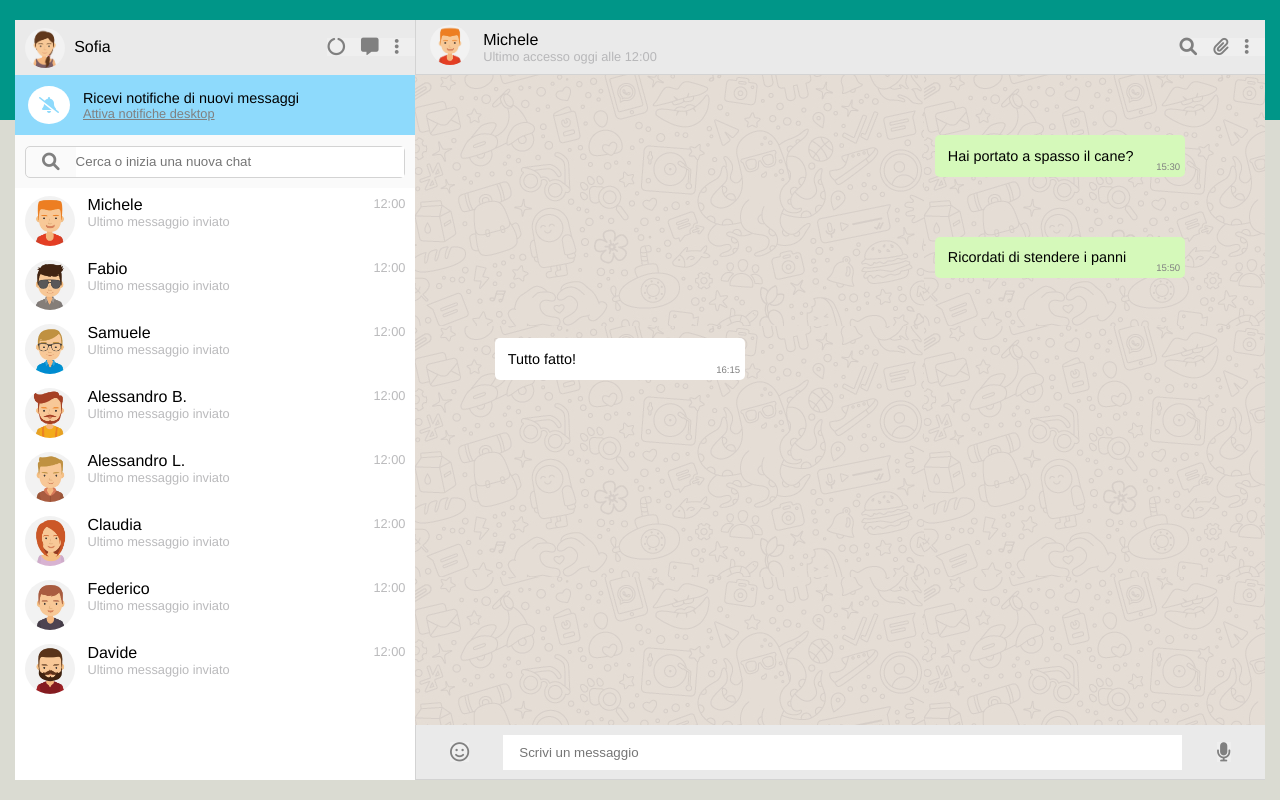
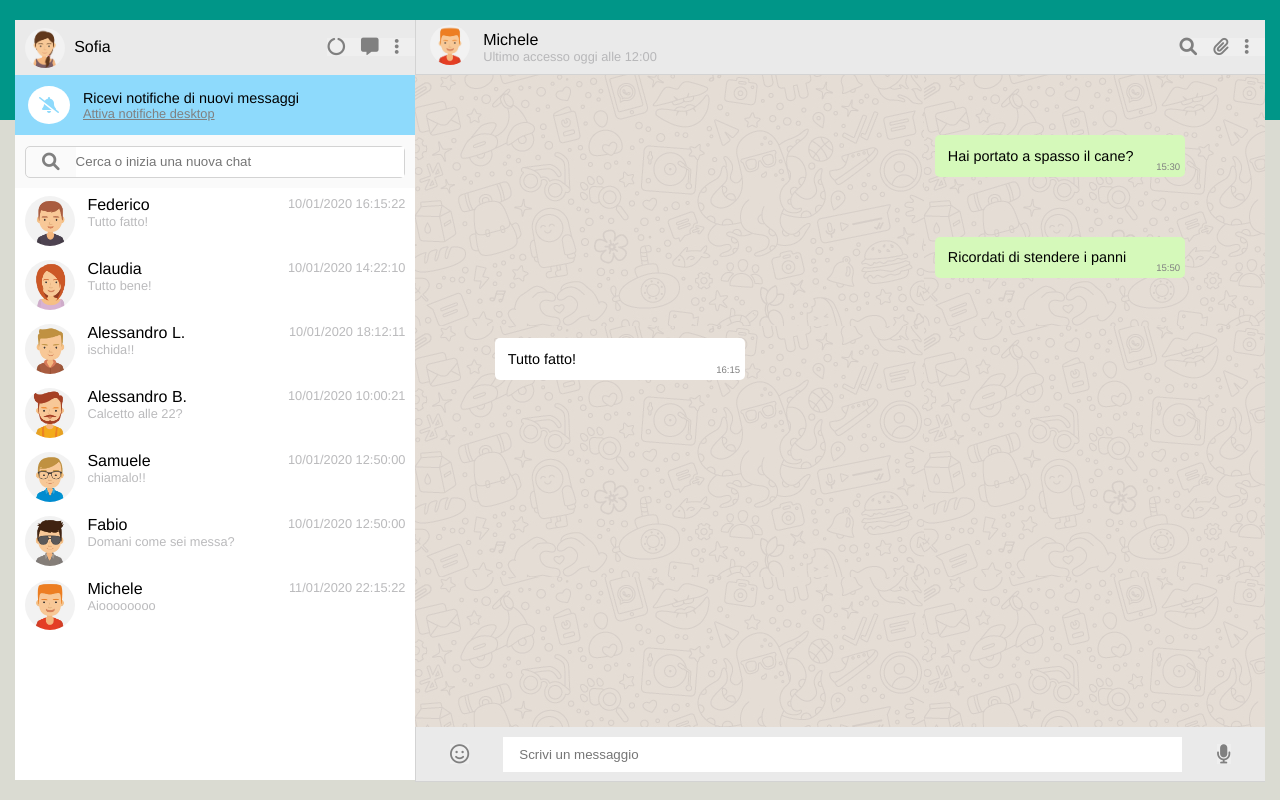
Before and after one commit to Pier5/vue-boolzapp, a plain HTML site: page index.html in a window 1280 px wide. Drawn offline with nearby package versions, Linux system fonts and the light colour scheme.

Commit message:
-milestone5-

```diff
--- a/css/style.css
+++ b/css/style.css
@@ -220,7 +220,7 @@ body {
 }
 
 .col-right_main {
-    height: calc(100% - 110px);
+    height: calc(100% - 108px);
     background-image: url(../img/mine.jpg);
     overflow-y: scroll;
 }
@@ -298,7 +298,7 @@ body {
     padding-top: .5rem;
 }
 
-.btn-menu:hover .dropdown-items {
+.btn-menu:focus-within .dropdown-items {
     display: block;
 }
 
--- a/index.html
+++ b/index.html
@@ -59,13 +59,13 @@
                 </div>
 
                 <div class="col-left_bottom">
-                    <div v-for="(users, index) in filteredList()"  @click="activeIndex = index" class="received-msg">
+                    <div v-for="(users, index) in filterList().slice().reverse()"  @click="activeIndex = index" class="received-msg">
                         <div class="circle"><img class="img_users" :src="'img/' + users.img" alt=""></div>
                         <div class="received-msg_text">
                             <div class="name">{{ users.name }}</div>
-                            <div class="info-text">{{ users.text }}</div>
+                            <div class="info-text">{{ getLastMsg(index)[0].message }}</div>
                         </div>
-                        <div class="hour-text">{{ users.time }}</div>
+                        <div class="hour-text">{{ getLastMsg(index)[0].date }}</div>
                     </div>
                 </div>
 
--- a/js/script.js
+++ b/js/script.js
@@ -1,6 +1,3 @@
-// Visualizzazione ora e ultimo messaggio inviato/ricevuto nella
-// lista dei contatti
-
 const app = new Vue ({
     el: '#app',
     data: {
@@ -12,7 +9,6 @@ const app = new Vue ({
             {
                 name: 'Michele',
                 img: 'avatar_1.jpg',
-                text: 'Ultimo messaggio inviato',
                 access: 'Ultimo accesso oggi alle',
                 time: '12:00',
                 visible: true,
@@ -37,7 +33,6 @@ const app = new Vue ({
             {
                 name: 'Fabio',
                 img: 'avatar_2.jpg',
-                text: 'Ultimo messaggio inviato',
                 time: '12:00',
                 access: 'Ultimo accesso oggi alle',
                 messages: [
@@ -56,7 +51,6 @@ const app = new Vue ({
             {
                 name: 'Samuele',
                 img: 'avatar_3.jpg',
-                text: 'Ultimo messaggio inviato',
                 time: '12:00',
                 access: 'Ultimo accesso oggi alle',
                 messages: [
@@ -80,7 +74,6 @@ const app = new Vue ({
             {
                 name: 'Alessandro B.',
                 img: 'avatar_4.jpg',
-                text: 'Ultimo messaggio inviato',
                 time: '12:00',
                 access: 'Ultimo accesso oggi alle',
                 messages: [
@@ -94,7 +87,6 @@ const app = new Vue ({
             {
                 name: 'Alessandro L.',
                 img: 'avatar_5.jpg',
-                text: 'Ultimo messaggio inviato',
                 time: '12:00',
                 access: 'Ultimo accesso oggi alle',
                 messages: [
@@ -113,12 +105,11 @@ const app = new Vue ({
             {
                 name: 'Claudia',
                 img: 'avatar_6.jpg',
-                text: 'Ultimo messaggio inviato',
                 time: '12:00',
                 access: 'Ultimo accesso oggi alle',
                 messages: [
                     {
-                        date: '10/01/2020 11:30:55',
+                        date: '9/01/2020 11:30:55',
                         message: 'Per oggi non ce la faccio',
                         status: 'sent',
                     },
@@ -132,7 +123,6 @@ const app = new Vue ({
             {
                 name: 'Federico',
                 img: 'avatar_7.jpg',
-                text: 'Ultimo messaggio inviato',
                 time: '12:00',
                 access: 'Ultimo accesso oggi alle',
                 messages: [
@@ -147,22 +137,8 @@ const app = new Vue ({
                         status: 'sent',
                     },
                     {
-                        date: '10/01/2020 22:15:22',
+                        date: '11/01/2020 22:15:22',
                         message: 'Aioooooooo',
-                        status: 'received',
-                    },
-                ],
-            },
-            {
-                name: 'Davide',
-                img: 'avatar_8.jpg',
-                text: 'Ultimo messaggio inviato',
-                time: '12:00',
-                access: 'Ultimo accesso oggi alle',
-                messages: [
-                    {
-                        date: '10/01/2020 12:10:22',
-                        message: 'Biglietti per Parigi a 20 euro!!!',
                         status: 'received',
                     },
                 ],
@@ -197,14 +173,17 @@ const app = new Vue ({
                 status: status,
             });
         },
-        filteredList() {
+        filterList() {
             return this.usersList.filter(user => {
-              return user.name.toLowerCase().includes(this.searchName.toLowerCase())
+                return user.name.toLowerCase().includes(this.searchName.toLowerCase())
             })
         },
         deleteMessage(index) {
             this.usersList[this.activeIndex].messages.splice(index, 1);
         },
+        getLastMsg(index) {
+            return this.usersList[index].messages.slice().reverse();
+        }
     },
 
 })
```
